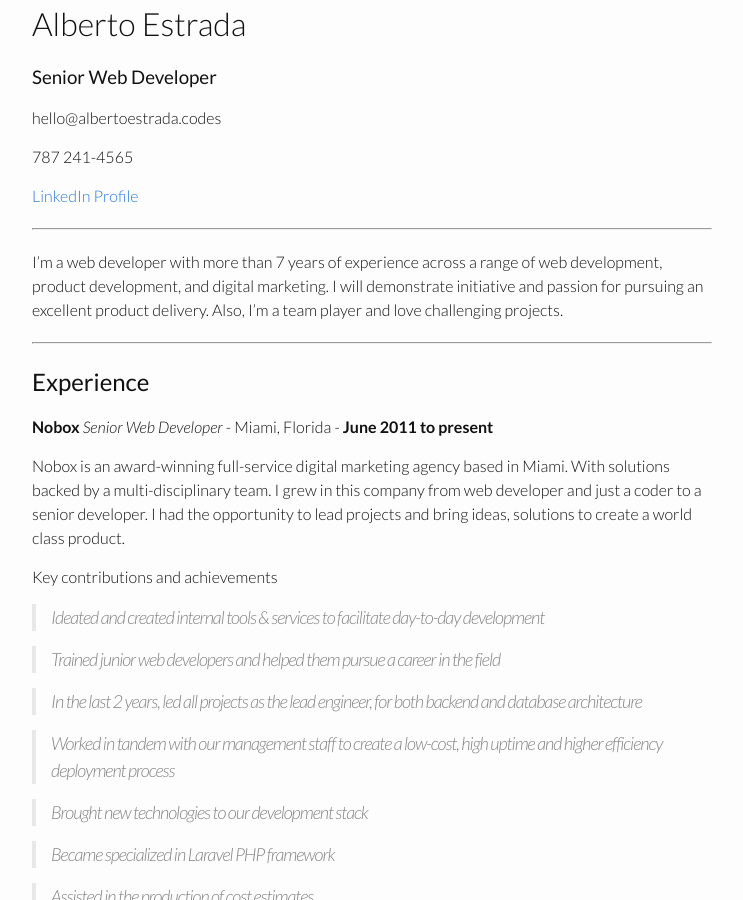
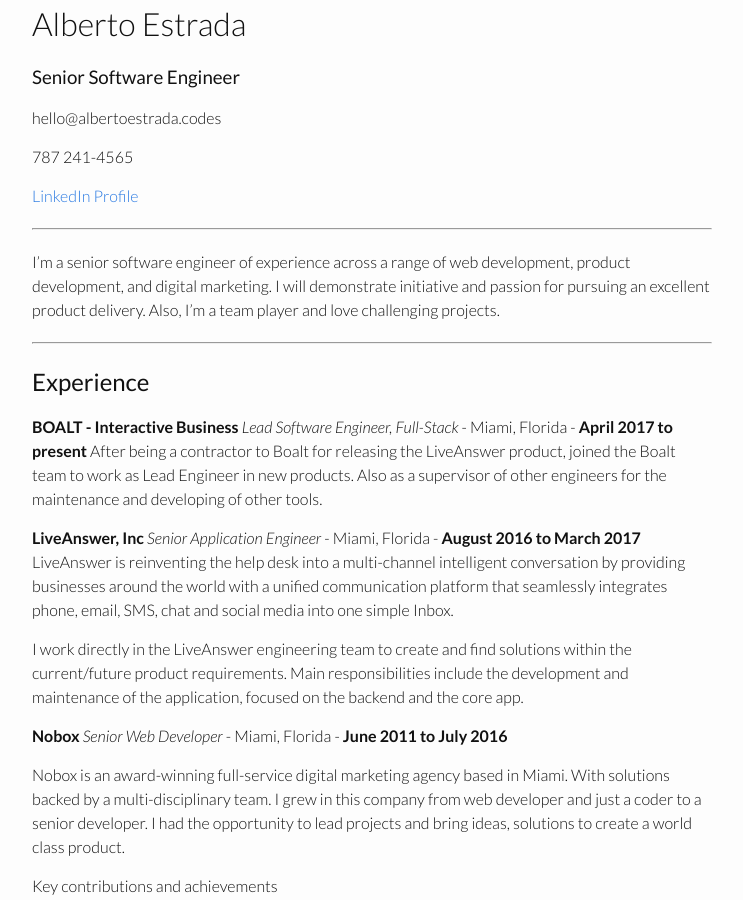
Before and after one commit to cyberkiko/cyberkiko.github.io, a Jekyll site: the page built from resume.md, in a window 1280 px wide and 900 px high. Shown: the whole window, without its empty margins (268-1011 px from the left). Built offline with Jekyll 4.4.1, drawn with Linux system fonts in a browser that asks for light colours; nearby versions of some CDN libraries.

Commit message:
Updated recent jobs

```diff
--- a/resume.md
+++ b/resume.md
@@ -4,7 +4,7 @@
 permalink: /resume/
 ---
 
-### Senior Web Developer
+### Senior Software Engineer
 
 hello@albertoestrada.codes
 
@@ -16,14 +16,23 @@
 ------
 
 
-I’m a web developer with more than 7 years of experience across a range of web development, product development, and digital marketing. I will demonstrate initiative and passion for pursuing an excellent product delivery. Also, I’m a team player and love challenging projects.
+I’m a senior software engineer of experience across a range of web development, product development, and digital marketing. I will demonstrate initiative and passion for pursuing an excellent product delivery. Also, I’m a team player and love challenging projects.
 
 
 ------
 
 ## Experience
 
-**Nobox** *Senior Web Developer* - Miami, Florida - __June 2011 to present__
+
+**BOALT - Interactive Business** *Lead Software Engineer, Full-Stack* - Miami, Florida - __April 2017 to present__
+After being a contractor to Boalt for releasing the LiveAnswer product, joined the Boalt team to work as Lead Engineer in new products. Also as a supervisor of other engineers for the maintenance and developing of other tools.
+
+**LiveAnswer, Inc** *Senior Application Engineer* - Miami, Florida - __August 2016 to March 2017__
+LiveAnswer is reinventing the help desk into a multi-channel intelligent conversation by providing businesses around the world with a unified communication platform that seamlessly integrates phone, email, SMS, chat and social media into one simple Inbox.
+
+I work directly in the LiveAnswer engineering team to create and find solutions within the current/future product requirements. Main responsibilities include the development and maintenance of the application, focused on the backend and the core app.
+
+**Nobox** *Senior Web Developer* - Miami, Florida - __June 2011 to July 2016__
 
 Nobox is an award-winning full-service digital marketing agency based in Miami. With solutions backed by a multi-disciplinary team. I grew in this company from web developer and just a coder to a senior developer. I had the opportunity to lead projects and bring ideas, solutions to create a world class product.
 
```
